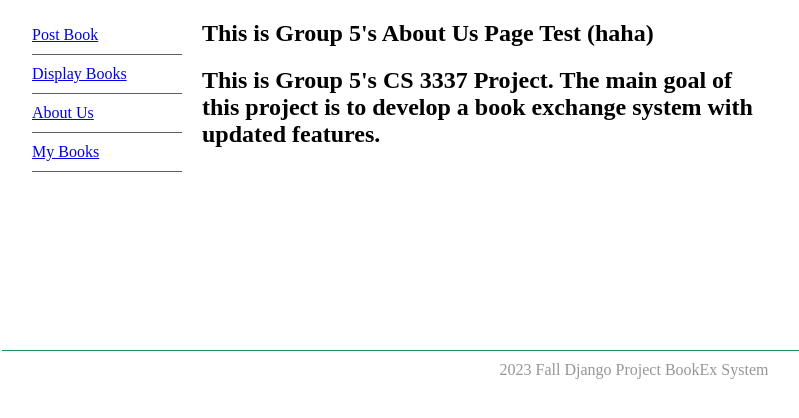
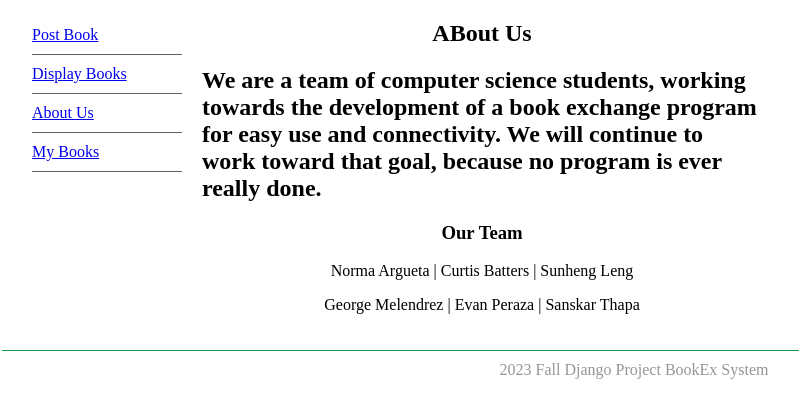
Before and after one commit to sskarz/Book-Store-Web-Project, a Django app: page /aboutus in a window 1280 px wide. Shown: the part 72-490 px from the top of the page, without its empty margins (6-805 px from the left). Run offline with Django 4.2, Linux system fonts and the light colour scheme; data comes from the database, SQL or seed files in the repository.

Commit message:
about us
about us

```diff
--- a/bookEx/bookEx/templates/bookMng/aboutus.html
+++ b/bookEx/bookEx/templates/bookMng/aboutus.html
@@ -13,6 +13,18 @@
 {% endfor %}
 {% endblock sidenav %}
 {% block content %}
-<h1>This is Group 5's About Us Page Test (haha)</h1>
-<h1>This is Group 5's CS 3337 Project. The main goal of this project is to develop a book exchange system with updated features. </h1>
+<h1 align="center">ABout Us</h1>
+<h1>We are a team of computer science students, working towards the development of a book exchange
+    program for easy use and connectivity. We will continue to work toward that goal, because no
+    program is ever really done.
+</h1>
+<h3 align="center">
+    Our Team
+</h3>
+<p align="center">
+    Norma Argueta | Curtis Batters | Sunheng Leng
+</p>
+<p align="center">
+    George Melendrez | Evan Peraza | Sanskar Thapa
+</p>
 {% endblock content %}
```
